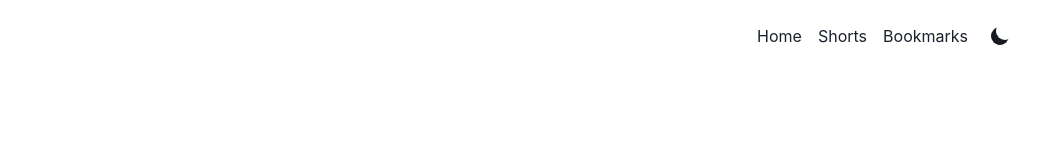
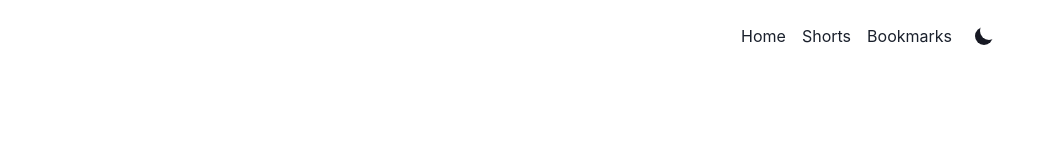
Before and after one commit to umarluqman/site-next, a Next.js app: page / in a window 1280 px wide. Shown: the top 156 px of the page, without its empty margins (20-1060 px from the left). Built offline with nearby package versions, Linux system fonts and the light colour scheme.

Commit message:
Fixed dark mode button styling

```diff
--- a/src/components/DarkModeToggle.tsx
+++ b/src/components/DarkModeToggle.tsx
@@ -13,7 +13,7 @@ export const DarkModeToggle = () => {
   return (
     <label
       htmlFor={"toggleDarkMode"}
-      style={{ width: "24px", cursor: "pointer" }}
+      style={{ width: "24px", cursor: "pointer", display: "table" }}
     >
       <input
         id={"toggleDarkMode"}
```
